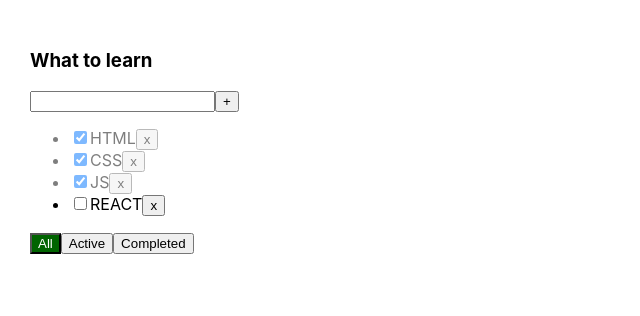
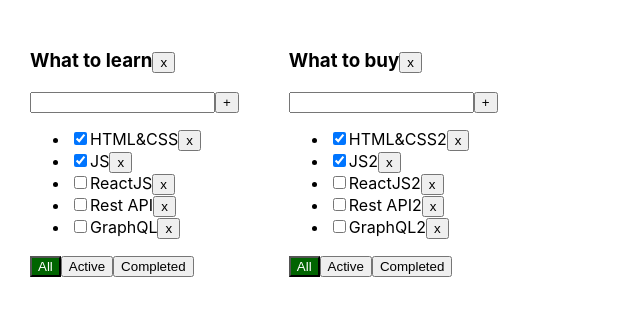
Before and after one commit to KatrinaNov/todolist-react, a React (Create React App) app: page / in a window 1280 px wide. Shown: the top 316 px of the page, without its empty margins (0-640 px from the left). Built offline with nearby package versions, Linux system fonts and the light colour scheme.

Commit message:
05. two todolists

```diff
--- a/src/App.tsx
+++ b/src/App.tsx
@@ -1,57 +1,101 @@
 import React, {useState} from 'react';
 import './App.css';
-import Todolist, {TasksType} from "./components/Todolist";
+import Todolist, {TaskType} from "./components/Todolist";
 import {v1} from "uuid";
 
 export type FilterType = "all" | "active" | "completed"
+export type TodolistsType = {
+  id: string
+  title: string
+  filter: FilterType
+}
+type TasksType = {
+  [key: string]: Array<TaskType>
+}
 
 function App() {
-  const title = 'What to learn';
-  const initialState = [
-    {id: v1(), title: 'HTML', isDone: true},
-    {id: v1(), title: 'CSS', isDone: true},
-    {id: v1(), title: 'JS', isDone: true},
-    {id: v1(), title: 'REACT', isDone: false},
+  let todolistID1 = v1();
+  let todolistID2 = v1();
+
+  let [todolists, setTodolists] = useState<Array<TodolistsType>>([
+    {id: todolistID1, title: 'What to learn', filter: 'all'},
+    {id: todolistID2, title: 'What to buy', filter: 'all'},
+  ])
+
+  let [tasks, setTasks] = useState<TasksType>({
+    [todolistID1]: [
+      {id: v1(), title: "HTML&CSS", isDone: true},
+      {id: v1(), title: "JS", isDone: true},
+      {id: v1(), title: "ReactJS", isDone: false},
+      {id: v1(), title: "Rest API", isDone: false},
+      {id: v1(), title: "GraphQL", isDone: false},
+    ],
+    [todolistID2]: [
+      {id: v1(), title: "HTML&CSS2", isDone: true},
+      {id: v1(), title: "JS2", isDone: true},
+      {id: v1(), title: "ReactJS2", isDone: false},
+      {id: v1(), title: "Rest API2", isDone: false},
+      {id: v1(), title: "GraphQL2", isDone: false},
     ]
-  let [tasks, setTasks] = useState<Array<TasksType>>(initialState)
-  let [filter, setFilter] = useState<FilterType>("all");
-  let tasksForTodoList = tasks;
-  if (filter === "active") {
-    tasksForTodoList = tasks.filter(task => !task.isDone)
+  })
+  function removeTodolist(todolistId: string) {
+    setTodolists(todolists.filter(f => f.id !== todolistId))
+    delete tasks[todolistId]
+    setTasks({...tasks})
+    // setTasks({...tasks, [todolistId]: tasks[todolistId].filter(f=>f.id !==id)})
+    // let filteredTasks = tasks.filter(t => t.id != id);
+    // setTasks(filteredTasks);
   }
-  if (filter === "completed") {
-    tasksForTodoList = tasks.filter(task => task.isDone)
+  function addTask(todolistId: string, taskTitle: string) {
+    let newTask = {id: v1(), title: taskTitle, isDone: false}
+    setTasks({...tasks, [todolistId]: [newTask, ...tasks[todolistId]]})
+    // setTasks([newTask, ...tasks])
   }
 
-  function addTask(taskTitle: string) {
-    let newTask = {id: v1(), title: taskTitle, isDone: false}
-    setTasks([newTask, ...tasks])
+  function changeFilter(todolistId: string, value: FilterType) {
+    setTodolists(todolists.map(m => m.id === todolistId ? {...m, filter: value} : m))
+    // setFilter(value);
   }
 
-  function changeFilter(value: FilterType) {
-    setFilter(value);
+  function removeTask(todolistId: string, id: string) {
+    setTasks({...tasks, [todolistId]: tasks[todolistId].filter(f => f.id !== id)})
+    // setTasks(tasks.filter(t => t.id !== id))
   }
 
-  function removeTasks(id: string) {
-    setTasks(tasks.filter(t => t.id !== id))
-  }
-
-  function changeTaskStatus(taskId: string, isDone: boolean) {
-    setTasks(tasks.map(t => t.id === taskId ? {...t, isDone: isDone} : t))
+  function changeTaskStatus(todolistId: string, taskId: string, isDone: boolean) {
+    setTasks({...tasks, [todolistId] : tasks[todolistId].map(m=> m.id === taskId ? {...m, isDone} : m)})
+    // setTasks(tasks.map(t => t.id === taskId ? {...t, isDone: isDone} : t))
   }
 
 
   return (
     <div className="App">
+      {todolists.map(m => {
+        let tasksForTodoList = tasks[m.id];
+        if (m.filter === "active") {
+          tasksForTodoList = tasks[m.id].filter(task => !task.isDone)
+        }
+        if (m.filter === "completed") {
+          tasksForTodoList = tasks[m.id].filter(task => task.isDone)
+        }
+
+        return (
           <Todolist
-        title={title}
+            key={m.id}
+            todolistId={m.id}
+            title={m.title}
             tasks={tasksForTodoList}
-        removeTasks={removeTasks}
+            removeTask={removeTask}
             changeFilter={changeFilter}
             addTask={addTask}
-        filter={filter}
+            filter={m.filter}
             changeTaskStatus={changeTaskStatus}
+            removeTodolist={removeTodolist}
           />
+        )
+
+      })}
+
     </div>
   );
 }
--- /dev/null
+++ b/src/components/MapTask.tsx
@@ -0,0 +1,35 @@
+import React, {ChangeEvent} from 'react';
+import {TaskType} from "./Todolist";
+
+type MapTasksType = {
+  tasks: Array<TaskType>
+  removeTask: (todolistId: string, taskId: string) => void
+  changeTaskStatus: (todolistId: string, taskId: string, isDone: boolean) => void
+  todolistId: string
+}
+
+const MapTasks = ({tasks,removeTask,todolistId,...props}: MapTasksType) => {
+
+  return (
+    <ul>
+      {
+        tasks.map(t => {
+          const onClickHandler = () => removeTask(todolistId, t.id)
+          const onChangeHandler = (e: ChangeEvent<HTMLInputElement>) => {
+            props.changeTaskStatus(todolistId, t.id, e.currentTarget.checked);
+          }
+
+          return <li key={t.id} className={t.isDone ? "is-done" : ""}>
+            <input type="checkbox"
+                   onChange={onChangeHandler}
+                   checked={t.isDone}/>
+            <span>{t.title}</span>
+            <button onClick={onClickHandler}>x</button>
+          </li>
+        })
+      }
+    </ul>
+  );
+};
+
+export default MapTasks;
--- a/src/components/Todolist.tsx
+++ b/src/components/Todolist.tsx
@@ -1,7 +1,8 @@
 import React, {ChangeEvent, useState, KeyboardEvent} from 'react';
 import {FilterType} from "../App";
+import MapTasks from "./MapTask";
 
-export type TasksType = {
+export type TaskType = {
   id: string
   title: string
   isDone: boolean
@@ -9,12 +10,14 @@ export type TasksType = {
 
 type PropsType = {
   title: string
-  tasks: Array<TasksType>
-  removeTasks: (id: string) => void
-  changeFilter: (value: FilterType) => void
-  addTask: (taskTitle: string) => void
+  tasks: Array<TaskType>
+  removeTask: (todolistId: string,id: string) => void
+  changeFilter: (todolistId: string, value: FilterType) => void
+  addTask: (todolistId: string, taskTitle: string) => void
   filter: FilterType
-  changeTaskStatus: (taskId: string, isDone: boolean) => void
+  changeTaskStatus: (todolistId: string, taskId: string, isDone: boolean) => void
+  todolistId: string
+  removeTodolist: (todolistId: string) => void
 }
 
 const Todolist = (props: PropsType) => {
@@ -22,7 +25,7 @@ const Todolist = (props: PropsType) => {
   let [error, setError] = useState<boolean>(false)
 
   const addTask = () => {
-    title.trim() ? props.addTask(title.trim()) : setError(true)
+    title.trim() ? props.addTask(props.todolistId, title.trim()) : setError(true)
     setTitle('')
   }
   const changeTitle = (e: ChangeEvent<HTMLInputElement>) => {
@@ -32,33 +35,35 @@ const Todolist = (props: PropsType) => {
   const OnKeyPressHandler = (e: KeyboardEvent<HTMLInputElement>) => {
     if (e.key === 'Enter') addTask()
   }
-  const filterAll = () => props.changeFilter('all')
-  const filterActive = () => props.changeFilter('active')
-  const filterCompleted = () => props.changeFilter('completed')
+  const filterAll = () => props.changeFilter(props.todolistId,'all')
+  const filterActive = () => props.changeFilter(props.todolistId,'active')
+  const filterCompleted = () => props.changeFilter(props.todolistId,'completed')
   const getClassFilterButton = (filter: FilterType) => props.filter === filter ? 'active' : ''
 
   const errorClass = error ? 'error' : ''
   const errorMessage = error && <div style={{color: 'red'}}>Title is required</div>
 
-  const tasksJSX = props.tasks.map(task => {
-    const changeStatus = (e: ChangeEvent<HTMLInputElement>) => props.changeTaskStatus(task.id, e.currentTarget.checked)
-    const removeTask = () => props.removeTasks(task.id)
-    return (
-      <li key={task.id} className={task.isDone ? 'isDone' : ''}>
-        <input
-          type="checkbox"
-          checked={task.isDone}
-          onChange={changeStatus}
-        />
-        <span>{task.title}</span>
-        <button onClick={removeTask}>x</button>
-      </li>
-    )
-  })
+  // const tasksJSX = props.tasks.map(task => {
+  //   const changeStatus = (e: ChangeEvent<HTMLInputElement>) => props.changeTaskStatus(props.todolistId, task.id, e.currentTarget.checked)
+  //   const removeTask = () => props.removeTasks(props.todolistId, task.id)
+  //   return (
+  //     <li key={task.id} className={task.isDone ? 'isDone' : ''}>
+  //       <input
+  //         type="checkbox"
+  //         checked={task.isDone}
+  //         onChange={changeStatus}
+  //       />
+  //       <span>{task.title}</span>
+  //       <button onClick={removeTask}>x</button>
+  //     </li>
+  //   )
+  // })
 
   return (
     <div>
-      <h3>{props.title}</h3>
+      <h3>{props.title}
+      <button onClick={() => props.removeTodolist(props.todolistId)}>x</button>
+      </h3>
       <div>
         <input
           value={title}
@@ -68,7 +73,12 @@ const Todolist = (props: PropsType) => {
         <button onClick={addTask}>+</button>
         {errorMessage}
       </div>
-      <ul>{tasksJSX}</ul>
+      <MapTasks
+        tasks={props.tasks}
+        removeTask={props.removeTask}
+        todolistId={props.todolistId}
+        changeTaskStatus={props.changeTaskStatus}
+      />
       <div>
         <button onClick={filterAll} className={getClassFilterButton('all')}>All</button>
         <button onClick={filterActive} className={getClassFilterButton('active')}>Active</button>
```
Lines whose indentation alone changed are shown as unchanged.
